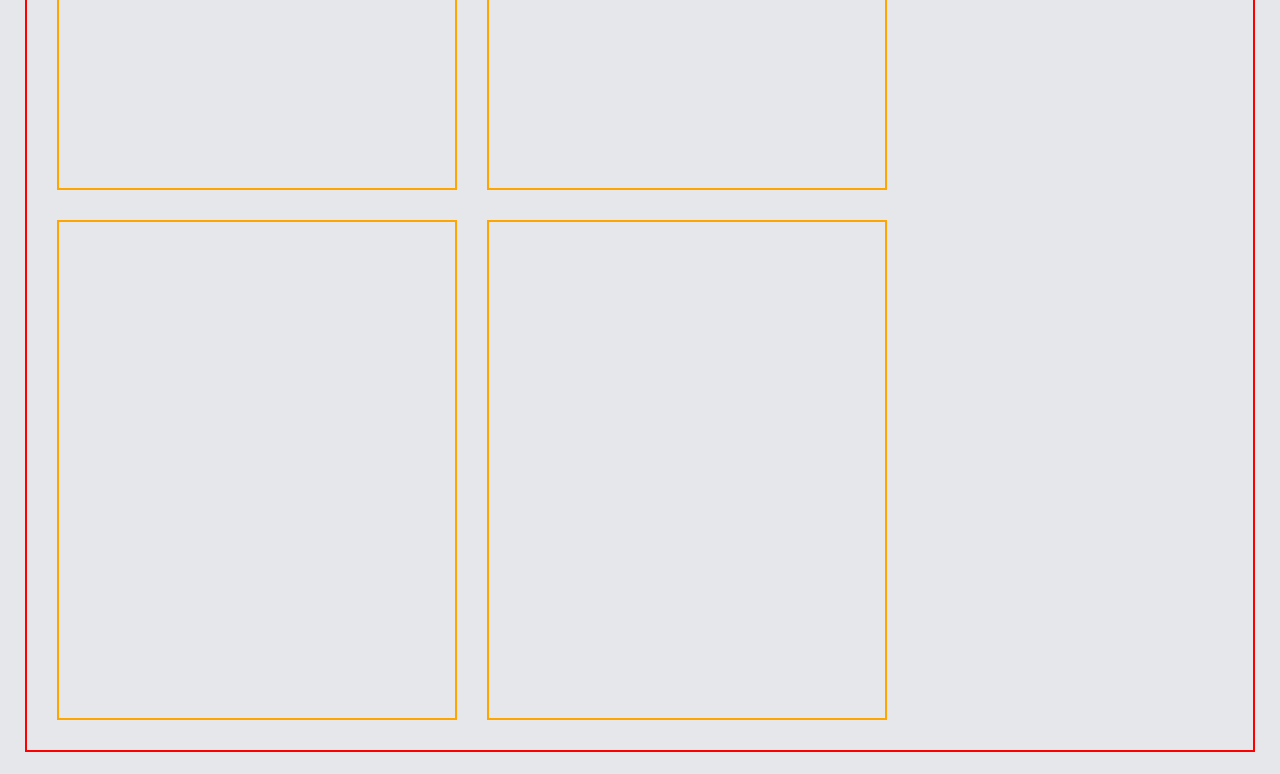
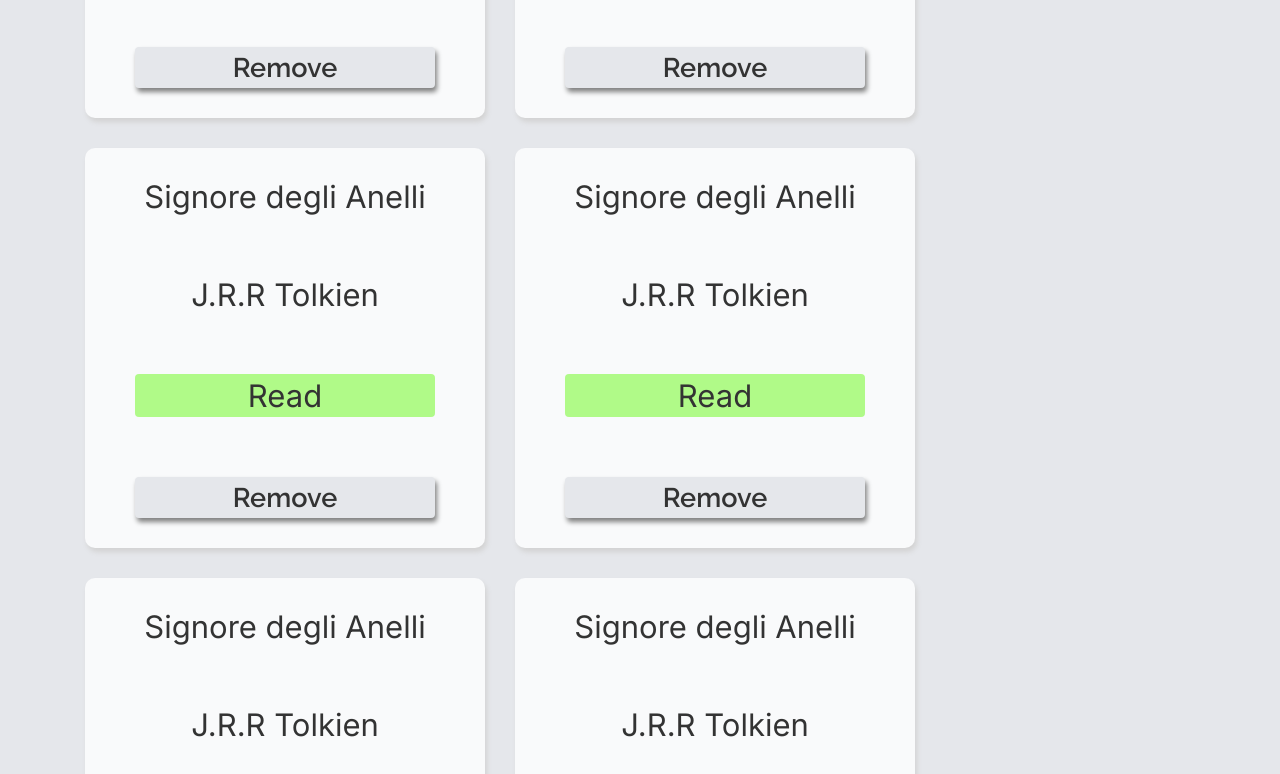
Before and after one commit to gambadavide96/library, a plain HTML site: page index.html in a window 1280 px wide. Shown: the part 535-1309 px from the top of the page. Drawn offline with Linux system fonts and the light colour scheme.

Commit message:
Setting book layout

```diff
--- a/index.html
+++ b/index.html
@@ -25,11 +25,48 @@
   <div class="main">
     <button class="btn-add-book">Add Book +</button>
     <div class="books-grid">
-      <div class="book"></div>
-      <div class="book"></div>
-      <div class="book"></div>
-      <div class="book"></div>
-
+      <div class="book" id="book-1">
+        <div class="book-name">Signore degli Anelli</div>
+        <div class="book-author">J.R.R Tolkien</div>
+        <div class="book-read">Read</div>
+        <button class="btn-remove">Remove</button>
+      </div>
+      <div class="book" id="book-2">
+        <div class="book-name">Signore degli Anelli</div>
+        <div class="book-author">J.R.R Tolkien</div>
+        <div class="book-read">Read</div>
+        <button class="btn-remove">Remove</button>
+      </div>
+      <div class="book" id="book-3">
+        <div class="book-name">Signore degli Anelli</div>
+        <div class="book-author">J.R.R Tolkien</div>
+        <div class="book-read">Read</div>
+        <button class="btn-remove">Remove</button>
+      </div>
+      <div class="book" id="book-4">
+        <div class="book-name">Signore degli Anelli</div>
+        <div class="book-author">J.R.R Tolkien</div>
+        <div class="book-read">Read</div>
+        <button class="btn-remove">Remove</button>
+      </div>
+      <div class="book" id="book-4">
+        <div class="book-name">Signore degli Anelli</div>
+        <div class="book-author">J.R.R Tolkien</div>
+        <div class="book-read">Read</div>
+        <button class="btn-remove">Remove</button>
+      </div>
+      <div class="book" id="book-4">
+        <div class="book-name">Signore degli Anelli</div>
+        <div class="book-author">J.R.R Tolkien</div>
+        <div class="book-read">Read</div>
+        <button class="btn-remove">Remove</button>
+      </div>
+      <div class="book" id="book-4">
+        <div class="book-name">Signore degli Anelli</div>
+        <div class="book-author">J.R.R Tolkien</div>
+        <div class="book-read">Read</div>
+        <button class="btn-remove">Remove</button>
+      </div>
     </div>
   </div>
   <div class="footer">
--- a/style.css
+++ b/style.css
@@ -28,6 +28,13 @@ h1 {
 
 button {
   font-family: 'Raleway', 'Lato', 'Helvetica Neue', Arial, sans-serif;
+
+  font-size: 2.7rem;
+  width: 250px;
+  padding: 5px;
+  border: none;
+  cursor: pointer;
+
 }
 
 .header {
@@ -66,19 +73,22 @@ button {
 }
 
 .btn-add-book {
-
-  font-size: 2.7rem;
-  width: 250px;
-  padding: 5px;
+  background-color: #0e7fbc;
   border-radius: 20px;
-  border: none;
-  cursor: pointer;
-  background-color: #0e7fbc;
   color: #F9FAFB;
   box-shadow: 2px 4px 5px gray ;
 }
 
-.btn-add-book:active {
+.book .btn-remove {
+  width: 300px;
+  background-color: #E5E7EB;
+  border-radius: 4px;
+  color: #333333;
+  box-shadow: 2px 4px 5px gray ;
+}
+
+.btn-add-book:active, .btn-remove:active
+ {
   /* Sposta leggermente in basso */
   transform: translateY(2px);
 
@@ -88,8 +98,7 @@ button {
 
 .main .books-grid {
   flex: 1;
-  border: 2px solid red;
-  padding: 3rem;
+  padding: 6rem;
 
   display: flex;
   flex-direction: row;
@@ -99,12 +108,28 @@ button {
 
 .book {
   min-width: 40rem;
-  min-height: 50rem;
-  border: 2px orange solid;
+  min-height: 40rem;
+  padding: 3rem;
+
+  background-color: #F9FAFB ;
+  border-radius: 10px;
+  box-shadow: 2px 4px 5px lightgray ;
 
   display: flex;
   flex-direction: column;
+  justify-content: space-between;
+  align-items: center;
 
+  font-size: 3.1rem;
+}
+
+.book .book-read {
+  width: 30rem;
+  text-align: center;
+  border-radius: 4px;
+  padding: 3px;
+
+  background-color: #b0fa88;
 }
 
 .footer {
```
